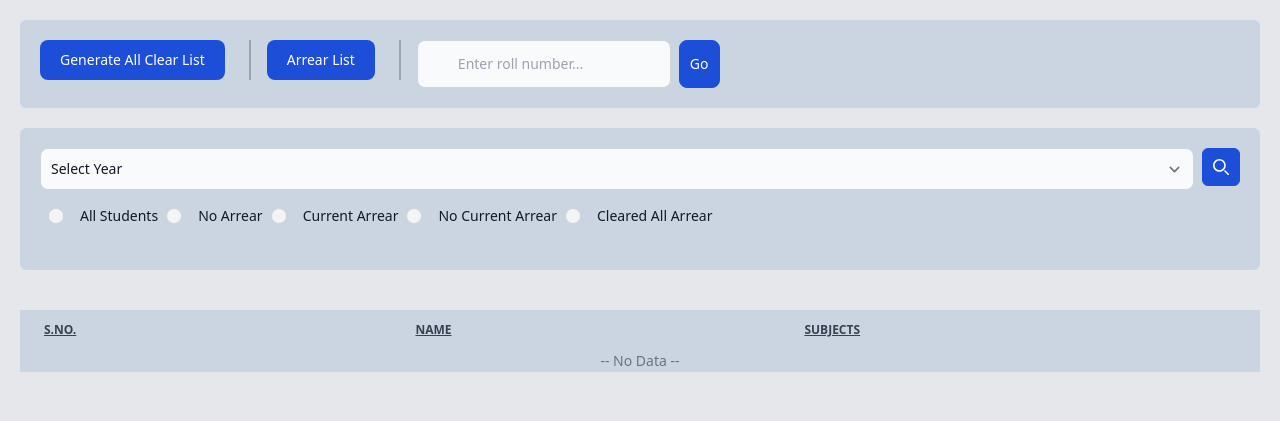
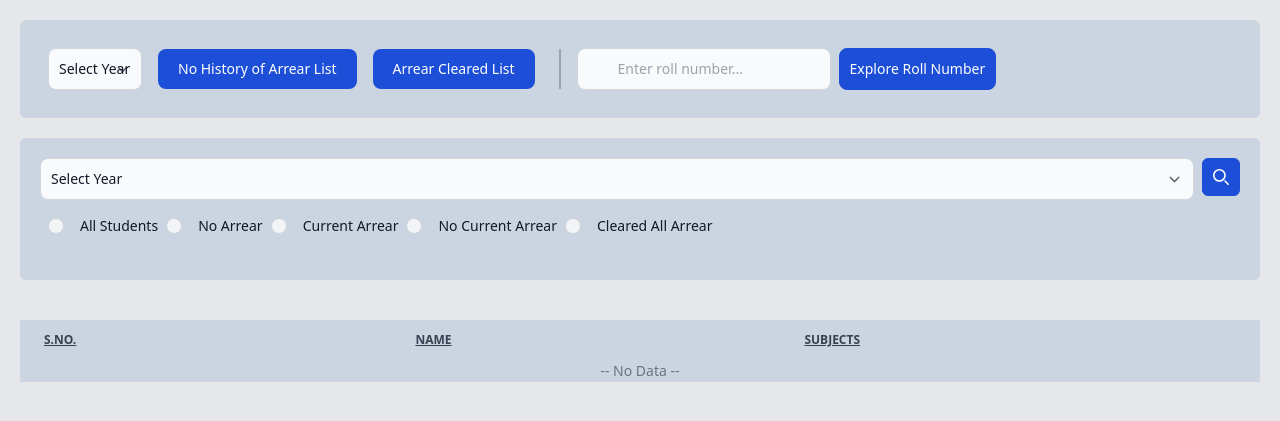
Before and after one commit to Muthu-Palaniyappan-OL/result_management_system, a Flask app: page / in a window 1280 px wide. Shown: the part 64-485 px from the top of the page. Run offline with Flask 3, Linux system fonts and the light colour scheme; some libraries are stand-ins or nearby versions.

Commit message:
No Arrear Clearance List Generated

```diff
--- a/main.py
+++ b/main.py
@@ -1,4 +1,4 @@
-from flask import Flask, render_template, flash, redirect, request, url_for
+from flask import Flask, render_template, flash, redirect, request, url_for, make_response
 from sqlalchemy import UniqueConstraint
 import sqlalchemy.dialects.sqlite as sqlite
 from collections import Counter
@@ -10,6 +10,8 @@
 from sqlalchemy import delete, select, String, Integer, Column, ForeignKey, update
 from sqlalchemy.orm import Mapped, mapped_column, sessionmaker
 from sqlalchemy.orm import declarative_base
+import pdfkit
+from jinja2 import Template
 
 app = Flask(__name__)
 app.config['SECRET_KEY'] = 'MuthuPalaniyappanOL'
@@ -93,16 +95,22 @@
         for v in m:
             m[v] = sorted(m[v], key=lambda d:d.graded_year)
 
-        if search_flag != '' and search_flag != '0.5':
-            flag = int(search_flag)
-            for v in m:
-                m[v] = [sc for sc in m[v] if sc.status == flag]
-            m = {v : m[v] for v in m if len(m[v]) > 0}
 
+        # No Arrear
+        if search_flag == '0':
+            m = {v : m[v] for v in m if len(list(filter(lambda d:d.status != int(search_flag), m[v]))) == 0}
+
+        # Cleared All Arrear
+        if search_flag == '1':
+            m = {v : m[v] for v in m if len(list(filter(lambda d:d.status > int(search_flag), m[v]))) == 0}
+
+        # Current Arrear
+        if search_flag == '2':
+            m = {v : m[v] for v in m if len(list(filter(lambda d:d.status == int(search_flag), m[v]))) > 0}
+
+        # No Current Arrear
         if search_flag == '0.5':
-            for v in m:
-                m[v] = [sc for sc in m[v] if sc.status == 0 or sc.status == 1]
-            m = {v : m[v] for v in m if len(m[v]) > 0}
+            m = {v : m[v] for v in m if len(list(filter(lambda d:d.status == 2, m[v]))) == 0}
 
         return render_template('home.html', title='Home', years=years, subjects=subjects, selected_year=selected_year, m=list(enumerate(sorted(list(m.items()), key=lambda x: x[0]), start=1)), names_map=names_map, search_flag=search_flag)
 
@@ -112,6 +120,88 @@
 @app.get('/database')
 def database():
     return render_template('database.html', title='Database')
+
+@app.get('/no_arrear_list')
+def no_arrear_list():
+    batch_year = int(request.args.get('year'))
+
+    graded_years = session.query(StudentCourse.graded_year).join(Student, StudentCourse.roll_number == Student.roll_number).filter(Student.joined_year == batch_year).distinct(StudentCourse.graded_year).all()
+    updated_graded_years = session.query(StudentCourse.updated_graded_year).join(Student, StudentCourse.roll_number == Student.roll_number).filter(Student.joined_year == batch_year).distinct(StudentCourse.updated_graded_year).all()
+    years = set()
+
+    for y in graded_years:
+        if y != None:
+            years.add(y[0])
+    for y in updated_graded_years:
+        if y != None:
+            years.add(y[0])
+    years = list(filter(lambda d:d != None, list(years)))[:4]
+
+    m = {}
+
+    for i, year in enumerate(years):
+        failed_students_roll_number = [r[0] for r in session.query(Student.roll_number).join(StudentCourse, Student.roll_number == StudentCourse.roll_number).filter(Student.joined_year == batch_year, StudentCourse.status != 0, StudentCourse.graded_year == year ).distinct(Student.roll_number).all()]
+        m[i] = list(sorted([{'name':s.name, 'roll_number': s.roll_number} for s in session.query(Student).join(StudentCourse, Student.roll_number == StudentCourse.roll_number).filter(Student.joined_year == batch_year, StudentCourse.graded_year == year, Student.roll_number.notin_(failed_students_roll_number) ).distinct(Student.roll_number, Student.name).all()], key=lambda d:d['roll_number']))
+        if i != 0:
+            m[i] = list(filter(lambda d: len(list(filter(lambda f: d['roll_number'] == f['roll_number'], m[i-1]))) == 1, m[i]))
+
+    max_length = max([len(m[i]) for i in range(len(m))])
+
+    clearance_template = Template(open('./templates/clearance_list.html', 'r').read())
+    html_build = clearance_template.render(batch_year=batch_year, data=m, years=years, max_length=max_length)
+    resp = make_response(pdfkit.from_string(html_build, options={
+        'orientation': 'Landscape',
+        'page-size': 'A4',
+        'margin-top': '0.2in',
+        'margin-right': '0.2in',
+        'margin-bottom': '0.2in',
+        'margin-left': '0.2in',
+        'encoding': "UTF-8",
+        'no-outline': None
+        }))
+    resp.headers['Content-Type'] = 'application/pdf'
+    return resp
+
+@app.get('/arrear_cleared_list')
+def arrear_cleared_list():
+    batch_year = int(request.args.get('year'))
+
+    graded_years = session.query(StudentCourse.graded_year).join(Student, StudentCourse.roll_number == Student.roll_number).filter(Student.joined_year == batch_year).distinct(StudentCourse.graded_year).all()
+    updated_graded_years = session.query(StudentCourse.updated_graded_year).join(Student, StudentCourse.roll_number == Student.roll_number).filter(Student.joined_year == batch_year).distinct(StudentCourse.updated_graded_year).all()
+    years = set()
+
+    for y in graded_years:
+        if y != None:
+            years.add(y[0])
+    for y in updated_graded_years:
+        if y != None:
+            years.add(y[0])
+    years = sorted(list(filter(lambda d:d != None, list(years))))[3:]
+
+    m = {}
+
+    for i, year in enumerate(years):
+        failed_students_roll_number = [r[0] for r in session.query(Student.roll_number).join(StudentCourse, Student.roll_number == StudentCourse.roll_number).filter(Student.joined_year == batch_year, StudentCourse.status != 0, StudentCourse.graded_year == year ).distinct(Student.roll_number).all()]
+        m[i] = list(sorted([{'name':s.name, 'roll_number': s.roll_number} for s in session.query(Student).join(StudentCourse, Student.roll_number == StudentCourse.roll_number).filter(Student.joined_year == batch_year, StudentCourse.graded_year == year, Student.roll_number.notin_(failed_students_roll_number) ).distinct(Student.roll_number, Student.name).all()], key=lambda d:d['roll_number']))
+        if i != 0:
+            m[i] = list(filter(lambda d: len(list(filter(lambda f: d['roll_number'] == f['roll_number'], m[i-1]))) == 1, m[i]))
+
+    max_length = max([len(m[i]) for i in range(len(m))])
+
+    clearance_template = Template(open('./templates/arrear_cleared_list.html', 'r').read())
+    html_build = clearance_template.render(batch_year=batch_year, data=m, years=years, max_length=max_length)
+    resp = make_response(pdfkit.from_string(html_build, options={
+        'orientation': 'Landscape',
+        'page-size': 'A4',
+        'margin-top': '0.2in',
+        'margin-right': '0.2in',
+        'margin-bottom': '0.2in',
+        'margin-left': '0.2in',
+        'encoding': "UTF-8",
+        'no-outline': None
+        }))
+    resp.headers['Content-Type'] = 'application/pdf'
+    return resp
 
 grade_convertor = {
     'O': 10,
@@ -142,7 +232,7 @@
     semester = int(re.search(r'Semester\s*:\s*(\d+)', df[0].columns[0]).group(1))
     current_year = int(re.search(r'[A-Za-z]*\s*\-\s*([0-9]{4})', df[0].columns[0]).group(1))
     df = process_df(df)
-    year = find_year(df)
+    dominant_year = find_year(df)
 
     for i in range(len(df)):
         insert_statement = sqlite.insert(Student).values(roll_number=int(df.iloc[i][0]), name=df.iloc[i][1], joined_year=int(df.iloc[i][0][:4]))
@@ -161,13 +251,13 @@
 
                 # New Student Detail
                 if len(students_in_db) == 0:
-                        conn.execute(sqlite.insert(StudentCourse).values(course_id=c, roll_number=int(df.iloc[student_i][0]), grade=df.iloc[student_i][course_i + 2], graded_year=current_year, status=(0 if df.iloc[student_i][course_i + 2] in ['O', 'A+', 'A', 'B+', 'B'] else 2)))
+                        conn.execute(sqlite.insert(StudentCourse).values(course_id=c, roll_number=int(df.iloc[student_i][0]), grade=df.iloc[student_i][course_i + 2], graded_year=(current_year if semester % 2 == 1 else current_year - 1), status=(0 if df.iloc[student_i][course_i + 2] in ['O', 'A+', 'A', 'B+', 'B'] else 2)))
                 else:
-                    if students_in_db[0].graded_year < current_year:
+                    if students_in_db[0].graded_year < (current_year if semester % 2 == 1 else current_year - 1):
                         print('Update ' + str(students_in_db[0].roll_number) + ' ' + students_in_db[0].course_id)
                         conn.execute(update(StudentCourse).values(updated_grade=df.iloc[student_i][course_i + 2], updated_graded_year=current_year, status=1).where((StudentCourse.roll_number==int(df.iloc[student_i][0])) & (StudentCourse.course_id==c)))
 
-                    if students_in_db[0].graded_year > current_year:
+                    if students_in_db[0].graded_year > (current_year if semester % 2 == 1 else current_year - 1):
                         print('Reverse Update ' + str(students_in_db[0].roll_number) + ' ' + students_in_db[0].course_id)
                         conn.execute(update(StudentCourse).values(grade=df.iloc[student_i][course_i + 2], graded_year=current_year, updated_grade=students_in_db[0].grade, updated_graded_year=students_in_db[0].graded_year, status=1).where((StudentCourse.roll_number==int(df.iloc[student_i][0])) & (StudentCourse.course_id==c)))
 
--- a/templates/home.html
+++ b/templates/home.html
@@ -1,45 +1,55 @@
 {% extends "layout.html" %} {% block content %}
 
 <div class="p-5">
-  <div
-    class="bg-slate-300 dark:bg-gray-800 rounded-md mb-5 p-5 flex flex-row align-middle"
-  >
-    <button
-      type="button"
-      class="text-white bg-blue-700 hover:bg-blue-800 focus:ring-4 focus:ring-blue-300 font-medium rounded-lg text-sm px-5 py-2.5 me-2 mb-2 dark:bg-blue-600 dark:hover:bg-blue-700 focus:outline-none dark:focus:ring-blue-800"
-    >
-      Generate All Clear List
+  <div class="bg-slate-300 dark:bg-gray-800 rounded-md mb-5 p-5 flex flex-row align-middle items-center">
+    <!-- Year -->
+    <select name="year" id="pdf-year"
+      class="bg-gray-50 border m-2 border-gray-300 text-gray-900 text-sm rounded-lg focus:ring-blue-500 focus:border-blue-500 block p-2.5 dark:bg-gray-700 dark:border-gray-600 dark:placeholder-gray-400 dark:text-white dark:focus:ring-blue-500 dark:focus:border-blue-500">
+      {% if selected_year %}
+      <option value="">Select Year</option>
+      {% else %}
+      <option selected value="">Select Year</option>
+      {% endif %} {% for year in years %} {% if selected_year == year[0] %}
+      <option selected value="{{year[0]}}">{{year[0]}}</option>
+      {% else %}
+      <option value="{{year[0]}}">{{year[0]}}</option>
+      {% endif %} {% endfor %}
+    </select>
+    <button type="button" onclick="clearance_list()"
+      class="text-white bg-blue-700 h-full hover:bg-blue-800 focus:ring-4 focus:ring-blue-300 font-medium rounded-lg text-sm px-5 py-2.5 m-2 dark:bg-blue-600 dark:hover:bg-blue-700 focus:outline-none dark:focus:ring-blue-800">
+      No History of Arrear List
     </button>
-    <div
-      class="border-l-2 border-solid border-gray-400 dark:border-gray-500 h-10 mx-4"
-    ></div>
-    <button
-      type="button"
-      class="text-white bg-blue-700 hover:bg-blue-800 focus:ring-4 focus:ring-blue-300 font-medium rounded-lg text-sm px-5 py-2.5 me-2 mb-2 dark:bg-blue-600 dark:hover:bg-blue-700 focus:outline-none dark:focus:ring-blue-800"
-    >
-      Arrear List
+    <button type="button" onclick="arrear_cleared_list()"
+      class="text-white bg-blue-700 hover:bg-blue-800 focus:ring-4 focus:ring-blue-300 font-medium rounded-lg text-sm px-5 py-2.5 m-2 dark:bg-blue-600 dark:hover:bg-blue-700 focus:outline-none dark:focus:ring-blue-800">
+      Arrear Cleared List
     </button>
-    <div
-      class="border-l-2 border-solid border-gray-400 dark:border-gray-500 h-10 mx-4"
-    ></div>
-    <input
-      type="text"
-      id="roll_number"
+    <div class="border-l-2 border-solid border-gray-400 dark:border-gray-500 h-10 mx-4"></div>
+    <input type="text" id="roll_number"
       class="bg-gray-50 border border-gray-300 text-gray-900 text-sm rounded-lg focus:ring-blue-500 focus:border-blue-500 block ps-10 p-2.5 dark:bg-gray-700 dark:border-gray-600 dark:placeholder-gray-400 dark:text-white dark:focus:ring-blue-500 dark:focus:border-blue-500"
-      placeholder="Enter roll number..."
-    />
-    <button
-      type="submit"
-      onclick="explore()"
-      class="p-2.5 ms-2 text-sm font-medium text-white bg-blue-700 rounded-lg border border-blue-700 hover:bg-blue-800 focus:ring-4 focus:outline-none focus:ring-blue-300 dark:bg-blue-600 dark:hover:bg-blue-700 dark:focus:ring-blue-800"
-    >
-      Go
+      placeholder="Enter roll number..." />
+    <button type="submit" onclick="explore()"
+      class="p-2.5 ms-2 text-sm font-medium text-white bg-blue-700 rounded-lg border border-blue-700 hover:bg-blue-800 focus:ring-4 focus:outline-none focus:ring-blue-300 dark:bg-blue-600 dark:hover:bg-blue-700 dark:focus:ring-blue-800">
+      Explore Roll Number
     </button>
     <script>
       function explore() {
         window.open(
           "/profile?roll_number=" +
-            document.getElementById("roll_number").value,
+          document.getElementById("roll_number").value,
+          "_blank"
+        );
+      }
+      function clearance_list() {
+        window.open(
+          "/no_arrear_list?year=" +
+          document.getElementById("pdf-year").value,
+          "_blank"
+        );
+      }
+      function arrear_cleared_list() {
+        window.open(
+          "/arrear_cleared_list?year=" +
+          document.getElementById("pdf-year").value,
           "_blank"
         );
       }
@@ -51,10 +61,8 @@
   <form class="bg-slate-300 dark:bg-gray-800 rounded-md p-5" method="post">
     <div class="flex gap-2">
       <!-- Year -->
-      <select
-        name="year"
-        class="bg-gray-50 border h-full border-gray-300 text-gray-900 text-sm rounded-lg focus:ring-blue-500 focus:border-blue-500 block w-full p-2.5 dark:bg-gray-700 dark:border-gray-600 dark:placeholder-gray-400 dark:text-white dark:focus:ring-blue-500 dark:focus:border-blue-500"
-      >
+      <select name="year"
+        class="bg-gray-50 border h-full border-gray-300 text-gray-900 text-sm rounded-lg focus:ring-blue-500 focus:border-blue-500 block w-full p-2.5 dark:bg-gray-700 dark:border-gray-600 dark:placeholder-gray-400 dark:text-white dark:focus:ring-blue-500 dark:focus:border-blue-500">
         {% if selected_year %}
         <option value="">Select Year</option>
         {% else %}
@@ -67,24 +75,11 @@
       </select>
 
       <!-- Submit Button -->
-      <button
-        type="submit"
-        class="p-2.5 text-sm font-medium h-full text-white bg-blue-700 rounded-md border border-blue-700 hover:bg-blue-800 focus:ring-4 focus:outline-none focus:ring-blue-300 dark:bg-blue-600 dark:hover:bg-blue-700 dark:focus:ring-blue-800"
-      >
-        <svg
-          class="w-4 h-4"
-          aria-hidden="true"
-          xmlns="http://www.w3.org/2000/svg"
-          fill="none"
-          viewBox="0 0 20 20"
-        >
-          <path
-            stroke="currentColor"
-            stroke-linecap="round"
-            stroke-linejoin="round"
-            stroke-width="2"
-            d="m19 19-4-4m0-7A7 7 0 1 1 1 8a7 7 0 0 1 14 0Z"
-          />
+      <button type="submit"
+        class="p-2.5 text-sm font-medium h-full text-white bg-blue-700 rounded-md border border-blue-700 hover:bg-blue-800 focus:ring-4 focus:outline-none focus:ring-blue-300 dark:bg-blue-600 dark:hover:bg-blue-700 dark:focus:ring-blue-800">
+        <svg class="w-4 h-4" aria-hidden="true" xmlns="http://www.w3.org/2000/svg" fill="none" viewBox="0 0 20 20">
+          <path stroke="currentColor" stroke-linecap="round" stroke-linejoin="round" stroke-width="2"
+            d="m19 19-4-4m0-7A7 7 0 1 1 1 8a7 7 0 0 1 14 0Z" />
         </svg>
         <span class="sr-only">Search</span>
       </button>
@@ -93,68 +88,44 @@
     <!-- Choice -->
     <div class="grid-cols-4 block p-2 mt-2">
       <div class="flex items-center mb-4 gap-2">
-        <input {% if search_flag == '' %} checked {% endif %}
-        id="default-radio-1" type="radio" value="" name="search_flag" class="w-4
+        <input {% if search_flag=='' %} checked {% endif %} id="default-radio-1" type="radio" value=""
+          name="search_flag" class="w-4
         h-4 text-blue-600 bg-gray-100 border-gray-300 focus:ring-blue-500
         dark:focus:ring-blue-600 dark:ring-offset-gray-800 focus:ring-2
         dark:bg-gray-700 dark:border-gray-600" />
-        <label
-          for="default-radio-1"
-          class="ms-2 text-sm font-medium text-gray-900 dark:text-gray-300"
-          >All Students</label
-        >
-        <input {% if search_flag == '0' %} checked {% endif %}
-        id="default-radio-2" type="radio" value="0" name="search_flag"
-        class="w-4 h-4 text-blue-600 bg-gray-100 border-gray-300
+        <label for="default-radio-1" class="ms-2 text-sm font-medium text-gray-900 dark:text-gray-300">All
+          Students</label>
+        <input {% if search_flag=='0' %} checked {% endif %} id="default-radio-2" type="radio" value="0"
+          name="search_flag" class="w-4 h-4 text-blue-600 bg-gray-100 border-gray-300
         focus:ring-blue-500 dark:focus:ring-blue-600 dark:ring-offset-gray-800
         focus:ring-2 dark:bg-gray-700 dark:border-gray-600" />
-        <label
-          for="default-radio-2"
-          class="ms-2 text-sm font-medium text-gray-900 dark:text-gray-300"
-          >No Arrear</label
-        >
-        <input {% if search_flag == '2' %} checked {% endif %}
-        id="default-radio-3" type="radio" value="2" name="search_flag"
-        class="w-4 h-4 text-blue-600 bg-gray-100 border-gray-300
+        <label for="default-radio-2" class="ms-2 text-sm font-medium text-gray-900 dark:text-gray-300">No Arrear</label>
+        <input {% if search_flag=='2' %} checked {% endif %} id="default-radio-3" type="radio" value="2"
+          name="search_flag" class="w-4 h-4 text-blue-600 bg-gray-100 border-gray-300
         focus:ring-blue-500 dark:focus:ring-blue-600 dark:ring-offset-gray-800
         focus:ring-2 dark:bg-gray-700 dark:border-gray-600" />
-        <label
-          for="default-radio-3"
-          class="ms-2 text-sm font-medium text-gray-900 dark:text-gray-300"
-          >Current Arrear</label
-        >
-        <input {% if search_flag == '0.5' %} checked {% endif %}
-        id="default-radio-4" type="radio" value="0.5" name="search_flag"
-        class="w-4 h-4 text-blue-600 bg-gray-100 border-gray-300
+        <label for="default-radio-3" class="ms-2 text-sm font-medium text-gray-900 dark:text-gray-300">Current
+          Arrear</label>
+        <input {% if search_flag=='0.5' %} checked {% endif %} id="default-radio-4" type="radio" value="0.5"
+          name="search_flag" class="w-4 h-4 text-blue-600 bg-gray-100 border-gray-300
         focus:ring-blue-500 dark:focus:ring-blue-600 dark:ring-offset-gray-800
         focus:ring-2 dark:bg-gray-700 dark:border-gray-600" />
-        <label
-          for="default-radio-4"
-          class="ms-2 text-sm font-medium text-gray-900 dark:text-gray-300"
-          >No Current Arrear</label
-        >
-        <input {% if search_flag == '1' %} checked {% endif %}
-        id="default-radio-5" type="radio" value="1" name="search_flag"
-        class="w-4 h-4 text-blue-600 bg-gray-100 border-gray-300
+        <label for="default-radio-4" class="ms-2 text-sm font-medium text-gray-900 dark:text-gray-300">No Current
+          Arrear</label>
+        <input {% if search_flag=='1' %} checked {% endif %} id="default-radio-5" type="radio" value="1"
+          name="search_flag" class="w-4 h-4 text-blue-600 bg-gray-100 border-gray-300
         focus:ring-blue-500 dark:focus:ring-blue-600 dark:ring-offset-gray-800
         focus:ring-2 dark:bg-gray-700 dark:border-gray-600" />
-        <label
-          for="default-radio-5"
-          class="ms-2 text-sm font-medium text-gray-900 dark:text-gray-300"
-          >Cleared All Arrear</label
-        >
+        <label for="default-radio-5" class="ms-2 text-sm font-medium text-gray-900 dark:text-gray-300">Cleared All
+          Arrear</label>
       </div>
     </div>
   </form>
 </div>
 
 <div class="relative overflow-x-auto p-5">
-  <table
-    class="w-full text-sm text-left rtl:text-right text-gray-500 dark:text-gray-400"
-  >
-    <thead
-      class="text-xs text-gray-700 uppercase bg-slate-300 underline font-bold dark:bg-gray-700 dark:text-gray-400"
-    >
+  <table class="w-full text-sm text-left rtl:text-right text-gray-500 dark:text-gray-400">
+    <thead class="text-xs text-gray-700 uppercase bg-slate-300 underline font-bold dark:bg-gray-700 dark:text-gray-400">
       <tr>
         <th scope="col" class="px-6 py-3">S.No.</th>
         <th scope="col" class="px-6 py-3">Name</th>
@@ -169,14 +140,8 @@
       {% else %} {% for sno, (roll_number, data) in m %}
       <tr class="border-b dark:bg-gray-800 dark:border-gray-700">
         <th scope="row" class="px-6 py-4">{{sno}}</th>
-        <td
-          class="px-6 py-4 font-medium text-gray-900 whitespace-nowrap dark:text-white"
-        >
-          <a
-            class="underline text-blue-500"
-            href="/profile?roll_number={{roll_number}}"
-            target="_blank"
-          >
+        <td class="px-6 py-4 font-medium text-gray-900 whitespace-nowrap dark:text-white">
+          <a class="underline text-blue-500" href="/profile?roll_number={{roll_number}}" target="_blank">
             {{names_map[roll_number]}}
             <span class="block text-sm">({{roll_number}})</span>
           </a>
@@ -184,20 +149,16 @@
         <td class="px-6 py-4 flex flex-row gap-2 flex-wrap">
           {% for course in data %} {% if course.status == 0 %}
           <span
-            class="text-xs font-medium me-2 px-2.5 py-0.5 rounded bg-green-600 dark:bg-green-800 text-white text-nowrap"
-          >
+            class="text-xs font-medium me-2 px-2.5 py-0.5 rounded bg-green-600 dark:bg-green-800 text-white text-nowrap">
             {{ course.course_id }} ( {{ course.grade }} )
           </span>
           {% endif %} {% if course.status == 1 %}
-          <span
-            class="text-xs font-medium me-2 px-2.5 py-0.5 rounded bg-yellow-600 text-white text-nowrap"
-          >
+          <span class="text-xs font-medium me-2 px-2.5 py-0.5 rounded bg-yellow-600 text-white text-nowrap">
             {{ course.course_id }}
           </span>
           {% endif %} {% if course.status == 2 %}
           <span
-            class="text-xs font-medium me-2 px-2.5 py-0.5 rounded bg-red-600 dark:bg-red-800 text-white text-nowrap"
-          >
+            class="text-xs font-medium me-2 px-2.5 py-0.5 rounded bg-red-600 dark:bg-red-800 text-white text-nowrap">
             {{ course.course_id }}
           </span>
           {% endif %} {% endfor %}
```
Also changed, not shown: templates/arrear_cleared_list.html (added, +57 -0 lines), templates/clearance_list.html (added, +57 -0 lines).
